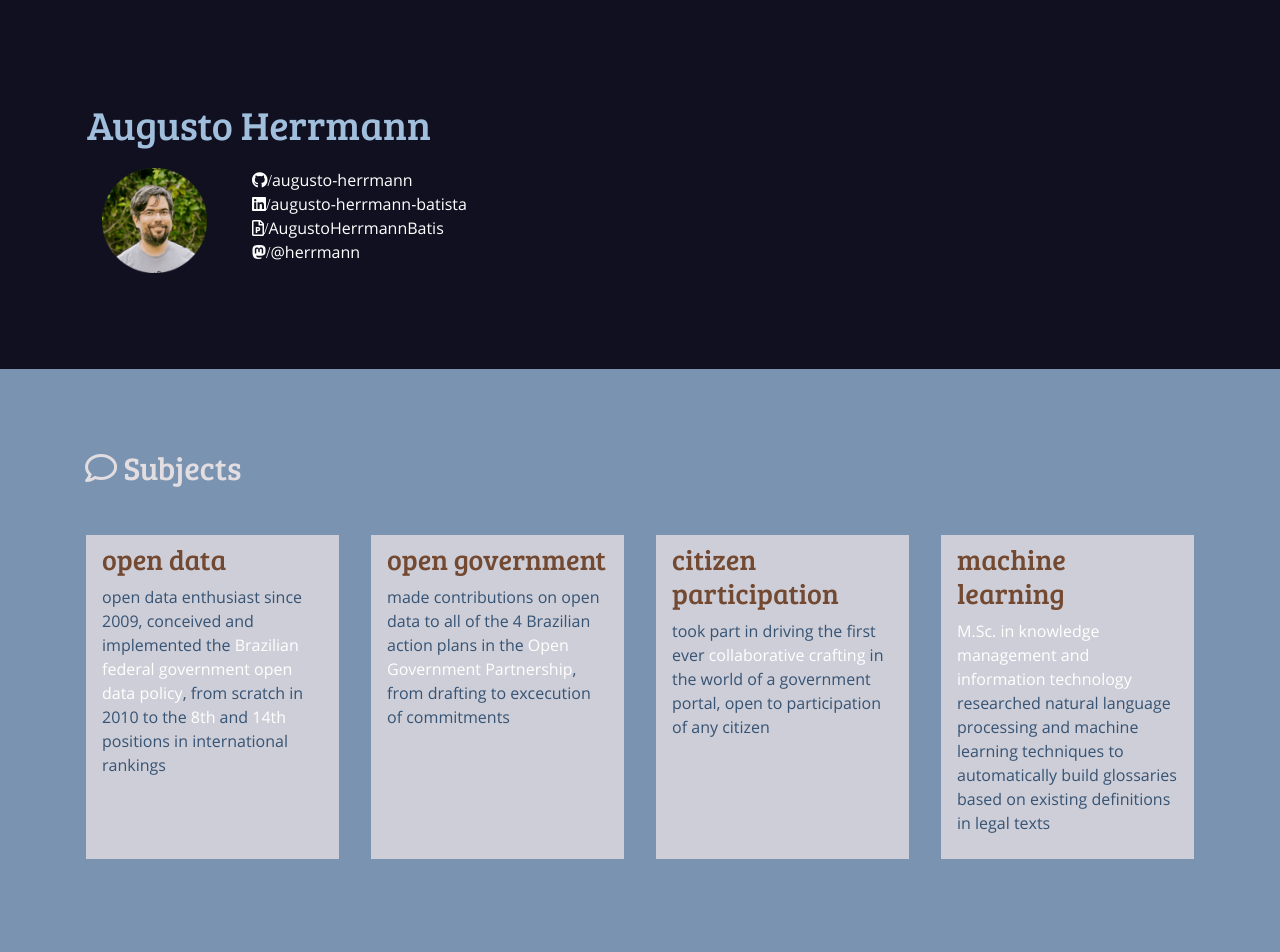
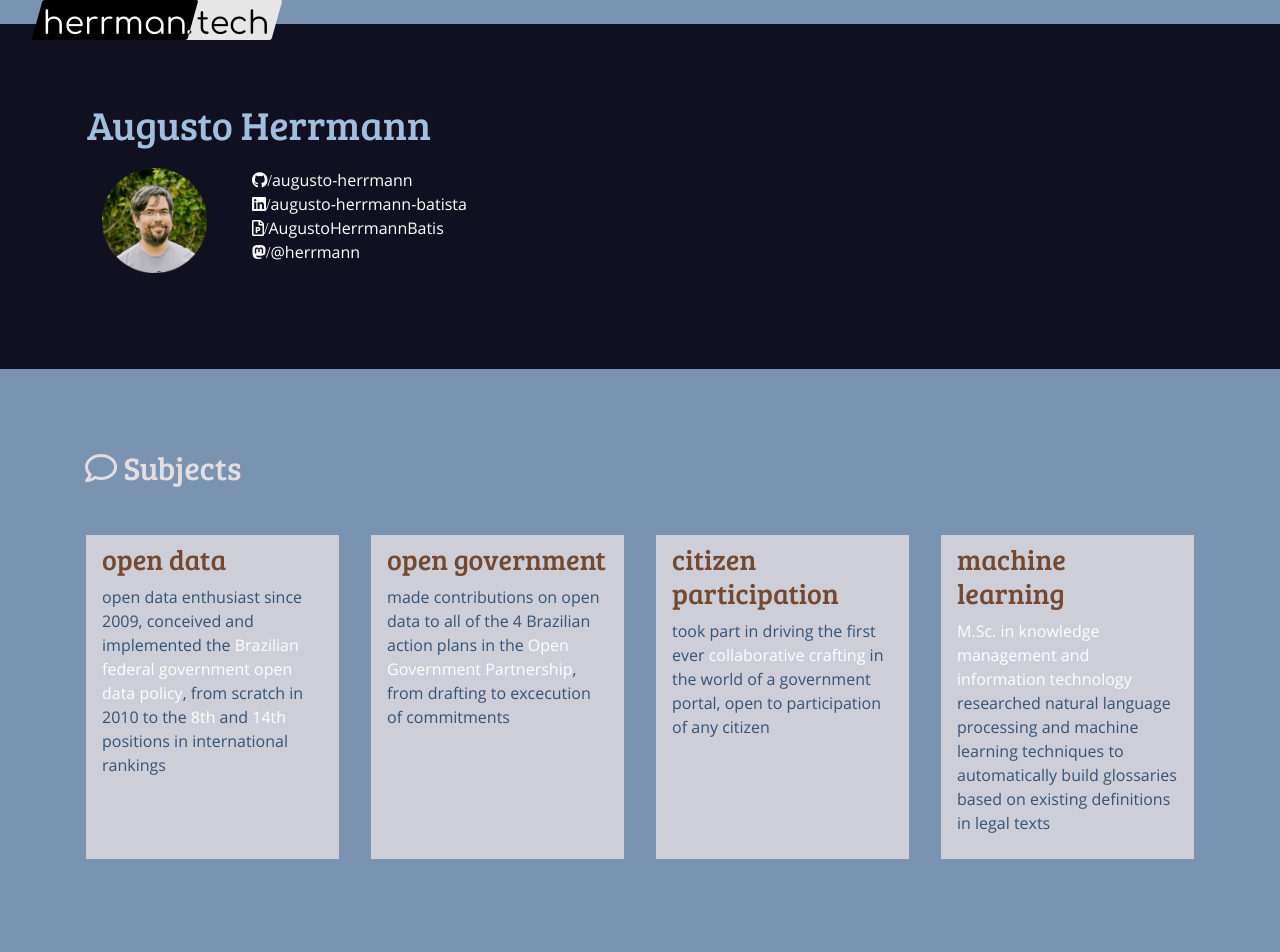
Before and after one commit to augusto-herrmann/augusto-herrmann.github.io, a Jekyll site: the page built from en/index.md, in a window 1280 px wide. Shown: the top 952 px of the page. Built offline with Jekyll 4.4.1, drawn with Linux system fonts in a browser that asks for light colours; nearby versions of some CDN libraries; grey boxes are pictures that could not be loaded.

Commit message:
add header bar

```diff
--- a/_config.yml
+++ b/_config.yml
@@ -8,7 +8,7 @@ kramdown:
 
 plugins:
   - jekyll-feed
-  - jekyll-paginate
+#  - jekyll-paginate
 
 baseurl: /
 
@@ -19,8 +19,8 @@ feed:
     - pt
 
 # pagination
-paginate: 6
-paginate_path: /page:num/
+# paginate: 6
+# paginate_path: /page:num/
 
 # site wide translations
 t:
--- /dev/null
+++ b/_includes/header.md
@@ -0,0 +1,3 @@
+<header class="masthead secondary-color">
+<div class="masthead-brand"><span class="logo"><a href="{{ page.lang | relative_url }}">herrmann.tech</a></span></div>
+</header>
--- a/_layouts/default.html
+++ b/_layouts/default.html
@@ -1,7 +1,8 @@
 {% include head.html %}
   <body>
   <main role="main">
-        {{ content }}
+    {% include header.md %}
+    {{ content }}
   </main>
   <!-- Optional JavaScript -->
   </body>
--- a/assets/styles/base.css
+++ b/assets/styles/base.css
@@ -68,11 +68,30 @@ h1, h2, h3, h4, h5 {
  * Header
  */
 .masthead {
+  position: fixed;
+  z-index: 2;
+  width: 100%;
   margin-bottom: 2rem;
 }
 
 .masthead-brand {
   margin-bottom: 0;
+}
+
+.masthead-brand .logo {
+  width: 250px;
+  height: 40px;
+  display: flex;
+  margin-bottom: -16px;
+  color: transparent;
+  margin-left: 2rem;
+  background-image: url({{ "assets/images/logo.png" | relative_url }});
+}
+
+.masthead-brand .logo a {
+  color: transparent;
+  width: 250px;
+  height: 40px;
 }
 
 .nav-masthead .nav-link {
```
Also changed, not shown: _layouts/category.md (added, +11 -0 lines), assets/images/logo.png (added), assets/images/logo.svg (added).
